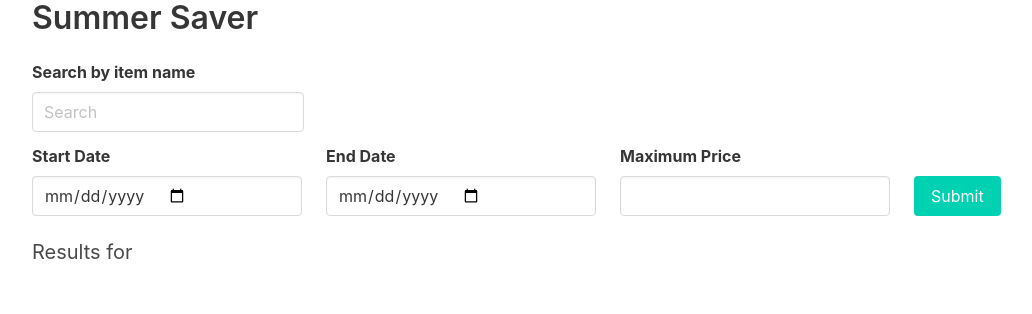
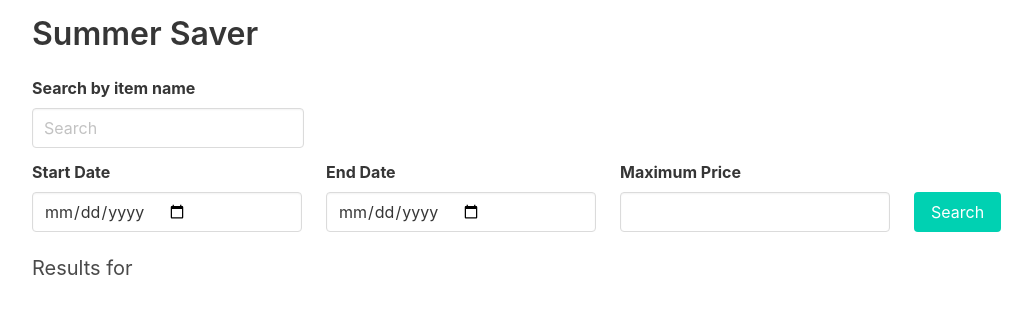
Before and after one commit to dchen327/hackmit2023, a React (Create React App) app: page / in a window 1280 px wide. Shown: the top 314 px of the page, without its empty margins (32-1064 px from the left). Built offline with nearby package versions, Linux system fonts and the light colour scheme.

Commit message:
change wording

```diff
--- a/src/App.js
+++ b/src/App.js
@@ -191,7 +191,7 @@ function App() {
 
   return (
     <div className="container">
-      <h1 className="title">Summer Saver</h1>
+      <h1 className="title mt-4">Summer Saver</h1>
       <label className="label">Search by item name</label>
       <div className="field has-addons">
         <div className="control">
@@ -253,7 +253,7 @@ function App() {
           className="button is-primary"
           onClick={handleSearch} // Add your submit function here
         >
-          Submit
+          Search
         </button>
       </div>
     </div>
```
